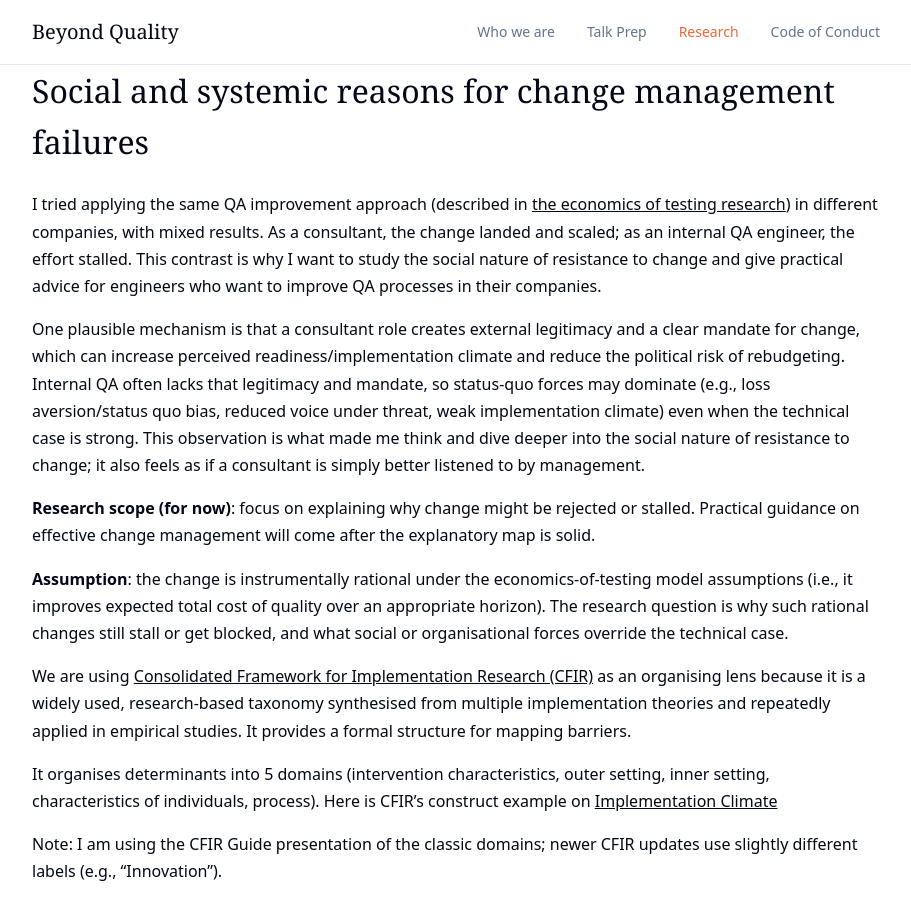
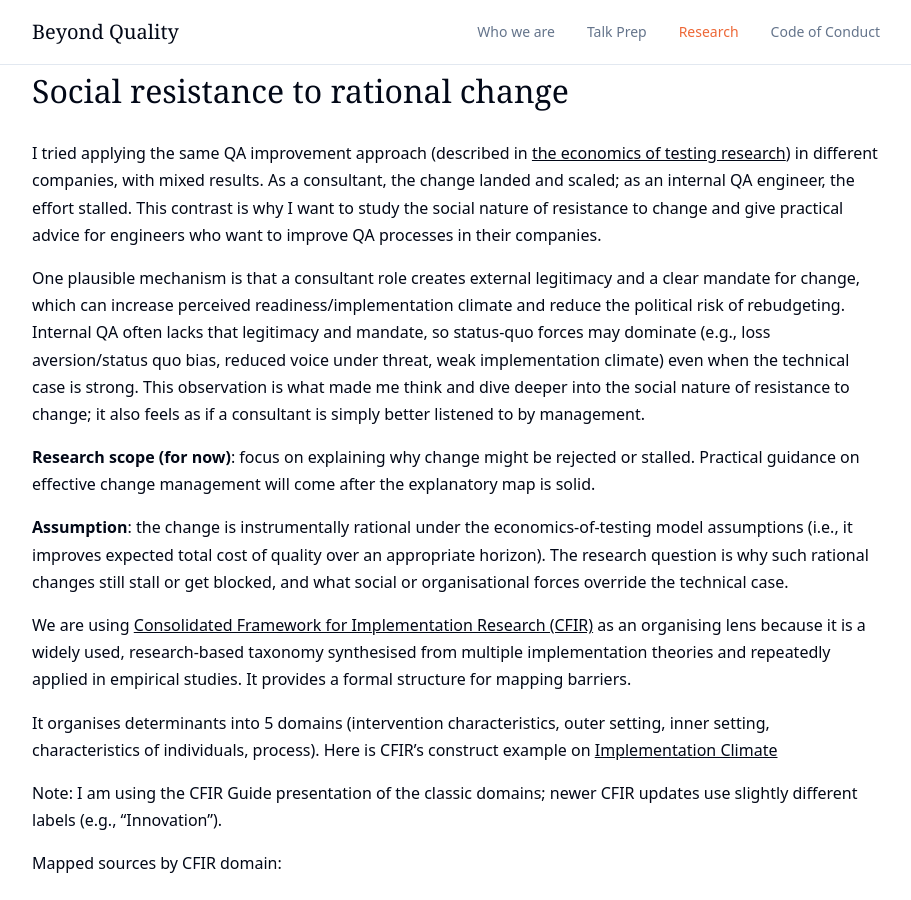
Before and after one commit to BeyondQuality/beyondquality, a Jekyll site: the page built from research/change/first.md, in a window 1280 px wide and 900 px high. Shown: the whole window, without its empty margins (184-1095 px from the left). Built offline with Jekyll 4.4.1, drawn with Linux system fonts in a browser that asks for light colours; our own code applies the rules of GitHub Pages for plain Markdown files.

Commit message:
renamed the title

```diff
--- a/research/change/first.md
+++ b/research/change/first.md
@@ -1,4 +1,4 @@
-# Social and systemic reasons for change management failures
+# Social resistance to rational change
 
 I tried applying the same QA improvement approach (described in [the economics of testing research](https://beyondquality.org/research/testing_economics/testing_economics)) in different companies, with mixed results. As a consultant, the change landed and scaled; as an internal QA engineer, the effort stalled. This contrast is why I want to study the social nature of resistance to change and give practical advice for engineers who want to improve QA processes in their companies.
 
```
